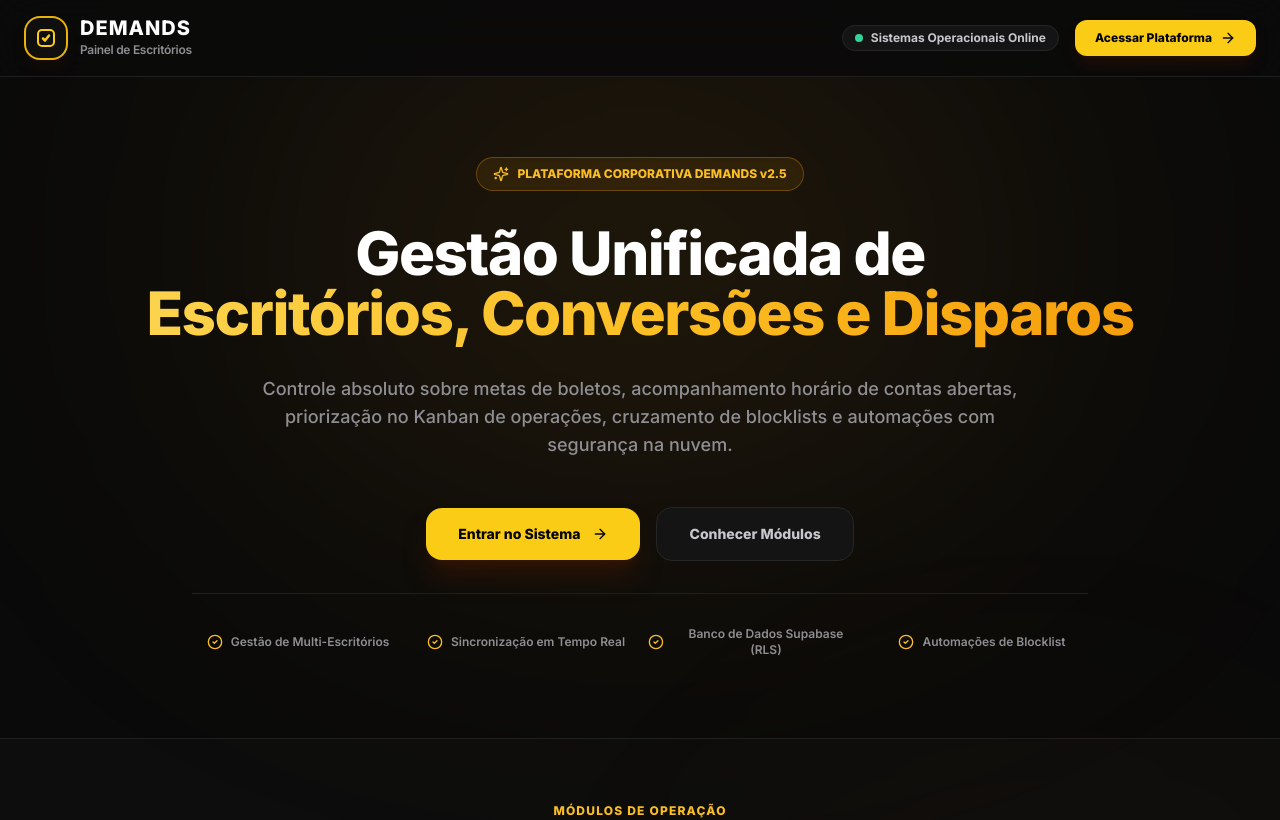
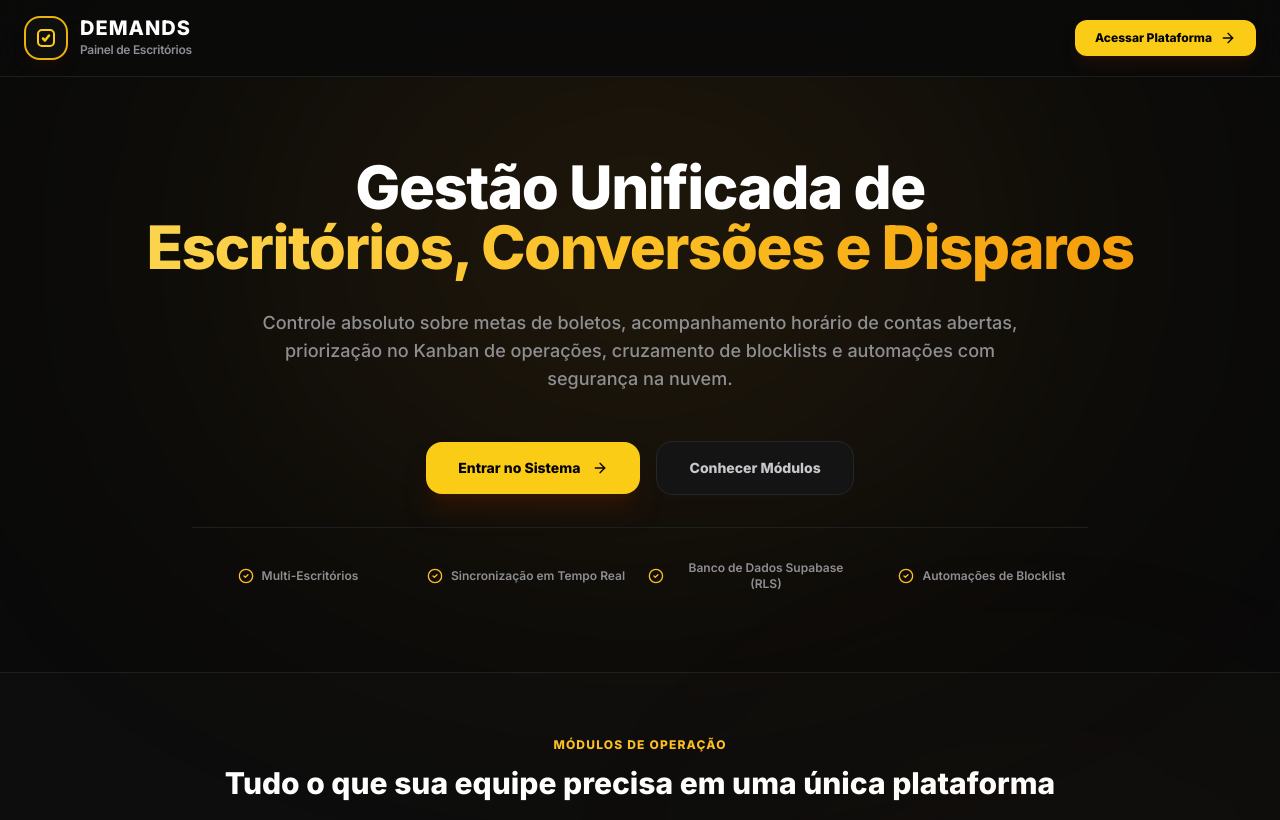
Before and after one commit to Augusto05/demands-cloud, a React (Vite) app: page / in a window 1280 px wide. Shown: the top 820 px of the page. Built offline with nearby package versions, Linux system fonts and the light colour scheme; no server answers.

Commit message:
Landing page cleanup: remove status badges and simplify multi-office checklist item to Multi-Escritórios

```diff
--- a/src/pages/LandingPage.tsx
+++ b/src/pages/LandingPage.tsx
@@ -34,11 +34,6 @@
           <AppLogo size="md" />
 
           <div className="flex items-center gap-4">
-            <span className="hidden sm:inline-flex items-center gap-2 px-3 py-1 rounded-full bg-[#141414] border border-[#262626] text-xs font-bold text-slate-300">
-              <span className="w-2 h-2 rounded-full bg-emerald-400 animate-pulse" />
-              Sistemas Operacionais Online
-            </span>
-
             <button
               onClick={onNavigateToLogin}
               className="px-5 py-2.5 rounded-xl bg-[#FACC15] hover:bg-amber-400 text-slate-950 font-black text-xs transition-all duration-200 flex items-center gap-2 shadow-lg shadow-amber-950/40 cursor-pointer active:scale-95"
@@ -53,12 +48,6 @@
       {/* Hero Section */}
       <section className="py-20 px-6 relative z-10">
         <div className="max-w-5xl mx-auto text-center space-y-8">
-          {/* Top Pill Badge */}
-          <div className="inline-flex items-center gap-2 px-4 py-2 rounded-full bg-amber-500/10 border border-amber-500/30 text-amber-400 text-xs font-extrabold shadow-inner">
-            <Sparkles className="w-4 h-4 text-amber-400" />
-            <span>PLATAFORMA CORPORATIVA DEMANDS v2.5</span>
-          </div>
-
           {/* Main Headline */}
           <h1 className="text-4xl sm:text-6xl font-black tracking-tight text-white leading-tight">
             Gestão Unificada de <br className="hidden sm:block" />
@@ -95,7 +84,7 @@
           <div className="pt-8 border-t border-[#1F1F1F] grid grid-cols-2 sm:grid-cols-4 gap-4 max-w-4xl mx-auto text-xs text-slate-400 font-semibold">
             <div className="flex items-center justify-center gap-2">
               <CheckCircle2 className="w-4 h-4 text-amber-400" />
-              <span>Gestão de Multi-Escritórios</span>
+              <span>Multi-Escritórios</span>
             </div>
             <div className="flex items-center justify-center gap-2">
               <CheckCircle2 className="w-4 h-4 text-amber-400" />
```
